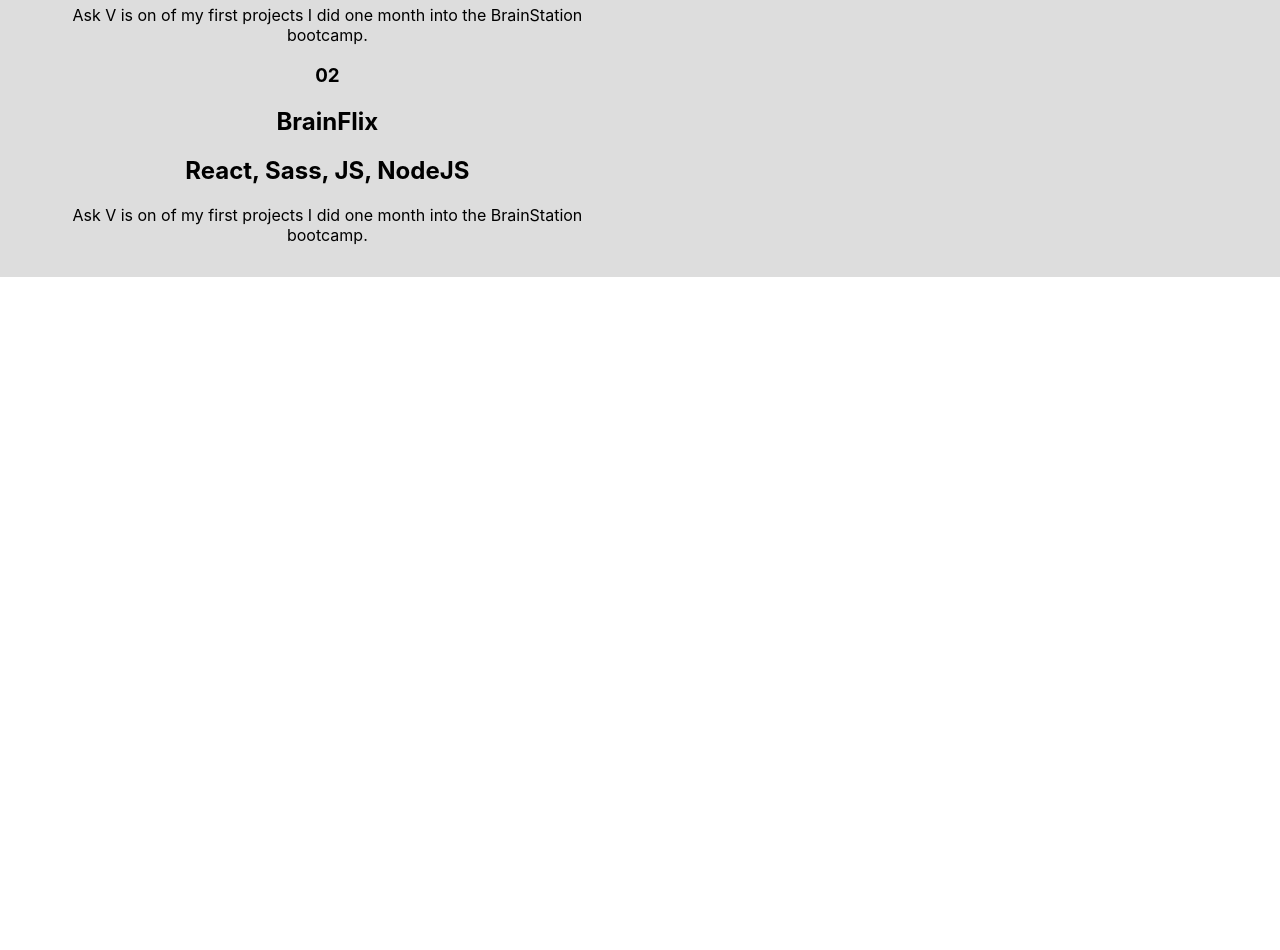
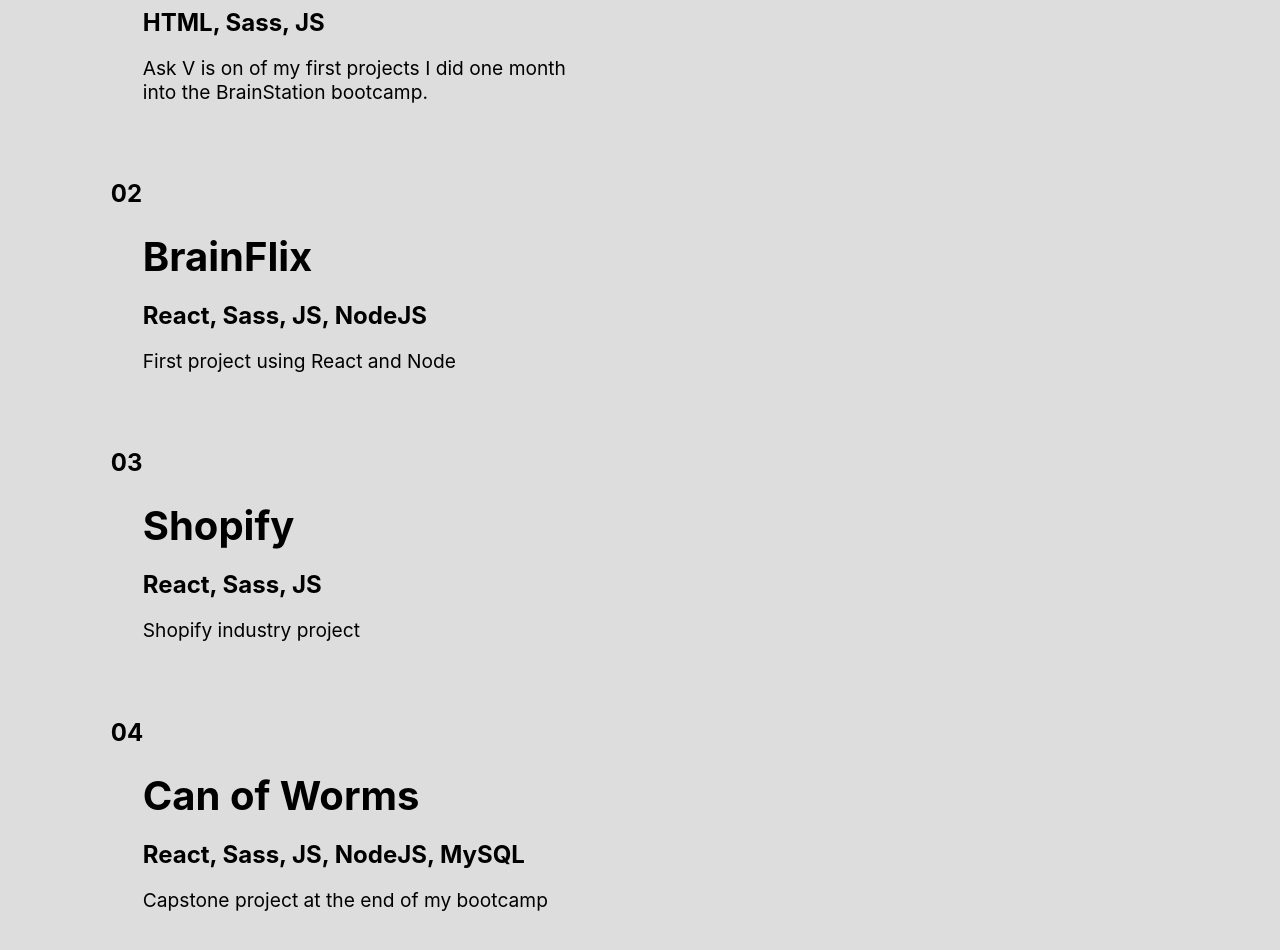
Before and after one commit to JustinLepine/portfolio, a React (Create React App) app: page / in a window 1280 px wide. Shown: the part 1200-2150 px from the top of the page. Before the commit the page ends 1477 px from the top, so only its background shows below. Built offline with nearby package versions, Linux system fonts and the light colour scheme.

Commit message:
projects layout updated

```diff
--- a/src/App.scss
+++ b/src/App.scss
@@ -1,5 +1,4 @@
 .app {
-  text-align: center;
 
   	&__scroll-down {
 	  Nav {
--- a/src/components/Hero/Hero.scss
+++ b/src/components/Hero/Hero.scss
@@ -1,6 +1,7 @@
 .hero {
     display: flex;
     flex-direction: column;
+    align-items: center;
     justify-content: center;
     height: 100vh;
     background-color: #DDD;
--- a/src/components/Projects/ProjectLists.js
+++ b/src/components/Projects/ProjectLists.js
@@ -9,7 +9,19 @@
         id: '02',
         title: 'BrainFlix',
         tech: 'React, Sass, JS, NodeJS',
-        desc: 'Ask V is on of my first projects I did one month into the BrainStation bootcamp.'
+        desc: 'First project using React and Node'
+    },
+    {
+        id: '03',
+        title: 'Shopify',
+        tech: 'React, Sass, JS',
+        desc: 'Shopify industry project'
+    },
+    {
+        id: '04',
+        title: 'Can of Worms',
+        tech: 'React, Sass, JS, NodeJS, MySQL',
+        desc: 'Capstone project at the end of my bootcamp'
     }
 ]
 
--- a/src/components/Projects/Projects.scss
+++ b/src/components/Projects/Projects.scss
@@ -10,15 +10,37 @@
         list-style: none;
     }
 
+    &__list {
+        display: flex;
+
+    }
+
     &__left {
-        margin: 1rem 0 1rem 10%;
+        margin: 1rem 0 1rem 20%;
+        display: flex;
+        flex-direction: column;
+        align-items: flex-start;
+    }
+
+    &__id {
+        margin-left: -2rem;
+        font-size: 1.5rem;
+    }
+
+    &__title {
+        font-size: 2.5rem;
+        margin: 0;
+    }
+
+    &__tech {
+        margin-bottom: 0;
+    }
+
+    &__desc {
+        font-size: 1.2rem;
     }
 
     &__right {
-        margin: 1rem 10% 1rem 0;
-    }
-
-    &__id {
-        font-weight: 0.8rem;
+        margin: 1rem 20% 1rem 0;
     }
 }
```
Also changed, not shown: src/components/Projects/Projects.js (line endings or trailing spaces).
